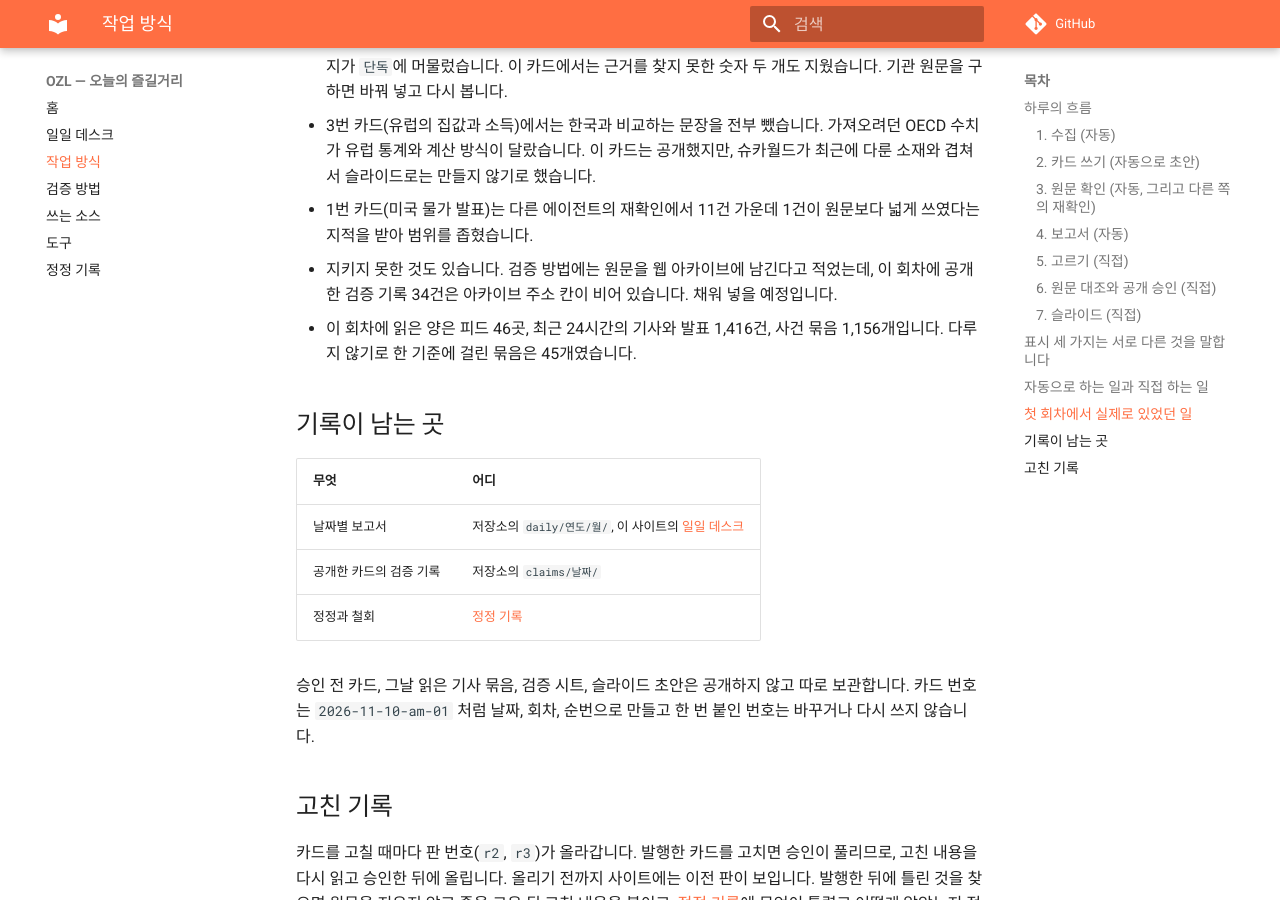
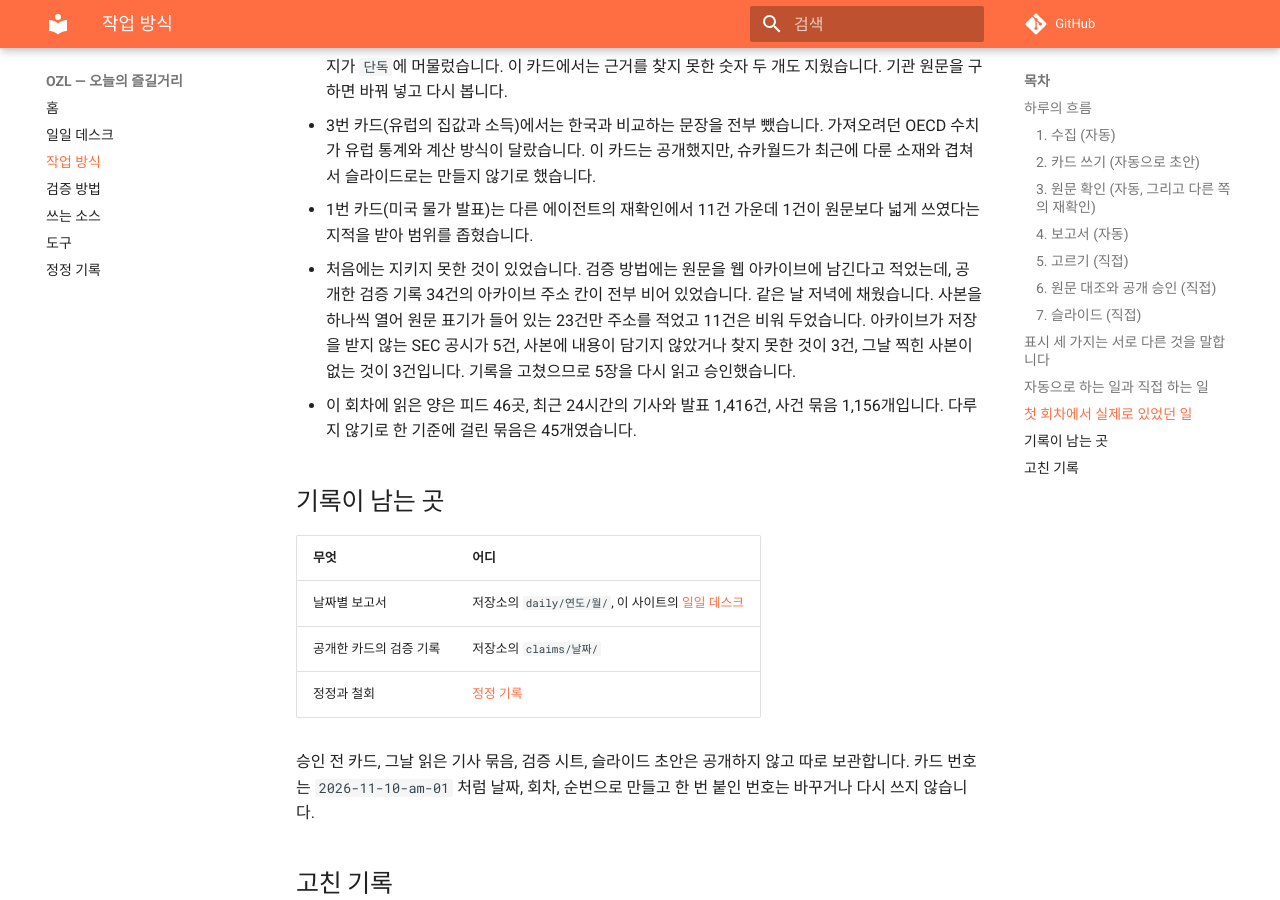
Before and after one commit to johyunbin/ozl, an MkDocs documentation site: the page built from docs/how-it-works.md, in a window 1280 px wide and 900 px high, scrolled down 2827 px. Built offline with MkDocs 1.6.1 and Material for MkDocs 9.7.7, drawn with Linux system fonts in a browser that asks for light colours; comment, search, counter and statistics services are not loaded.

Commit message:
docs: 아카이브 주소를 적는 기준과 첫 회차의 실제 결과
Co-Authored-By: Claude Fable 5.2 <noreply@anthropic.com>

```diff
--- a/docs/how-it-works.md
+++ b/docs/how-it-works.md
@@ -73,7 +73,7 @@ OZL 이 하루에 무슨 일을 어떤 순서로 하는지, 어디까지가 자
 - 1장은 공개하지 않았습니다. 2026년 수치 세 건을 기관 원문이 아니라 보도로만 확인했기 때문에 배지가 `단독`에 머물렀습니다. 이 카드에서는 근거를 찾지 못한 숫자 두 개도 지웠습니다. 기관 원문을 구하면 바꿔 넣고 다시 봅니다.
 - 3번 카드(유럽의 집값과 소득)에서는 한국과 비교하는 문장을 전부 뺐습니다. 가져오려던 OECD 수치가 유럽 통계와 계산 방식이 달랐습니다. 이 카드는 공개했지만, 슈카월드가 최근에 다룬 소재와 겹쳐서 슬라이드로는 만들지 않기로 했습니다.
 - 1번 카드(미국 물가 발표)는 다른 에이전트의 재확인에서 11건 가운데 1건이 원문보다 넓게 쓰였다는 지적을 받아 범위를 좁혔습니다.
-- 지키지 못한 것도 있습니다. 검증 방법에는 원문을 웹 아카이브에 남긴다고 적었는데, 이 회차에 공개한 검증 기록 34건은 아카이브 주소 칸이 비어 있습니다. 채워 넣을 예정입니다.
+- 처음에는 지키지 못한 것이 있었습니다. 검증 방법에는 원문을 웹 아카이브에 남긴다고 적었는데, 공개한 검증 기록 34건의 아카이브 주소 칸이 전부 비어 있었습니다. 같은 날 저녁에 채웠습니다. 사본을 하나씩 열어 원문 표기가 들어 있는 23건만 주소를 적었고 11건은 비워 두었습니다. 아카이브가 저장을 받지 않는 SEC 공시가 5건, 사본에 내용이 담기지 않았거나 찾지 못한 것이 3건, 그날 찍힌 사본이 없는 것이 3건입니다. 기록을 고쳤으므로 5장을 다시 읽고 승인했습니다.
 - 이 회차에 읽은 양은 피드 46곳, 최근 24시간의 기사와 발표 1,416건, 사건 묶음 1,156개입니다. 다루지 않기로 한 기준에 걸린 묶음은 45개였습니다.
 
 ## 기록이 남는 곳
```
Also changed, not shown: docs/methodology.md (+1 -1 lines).
